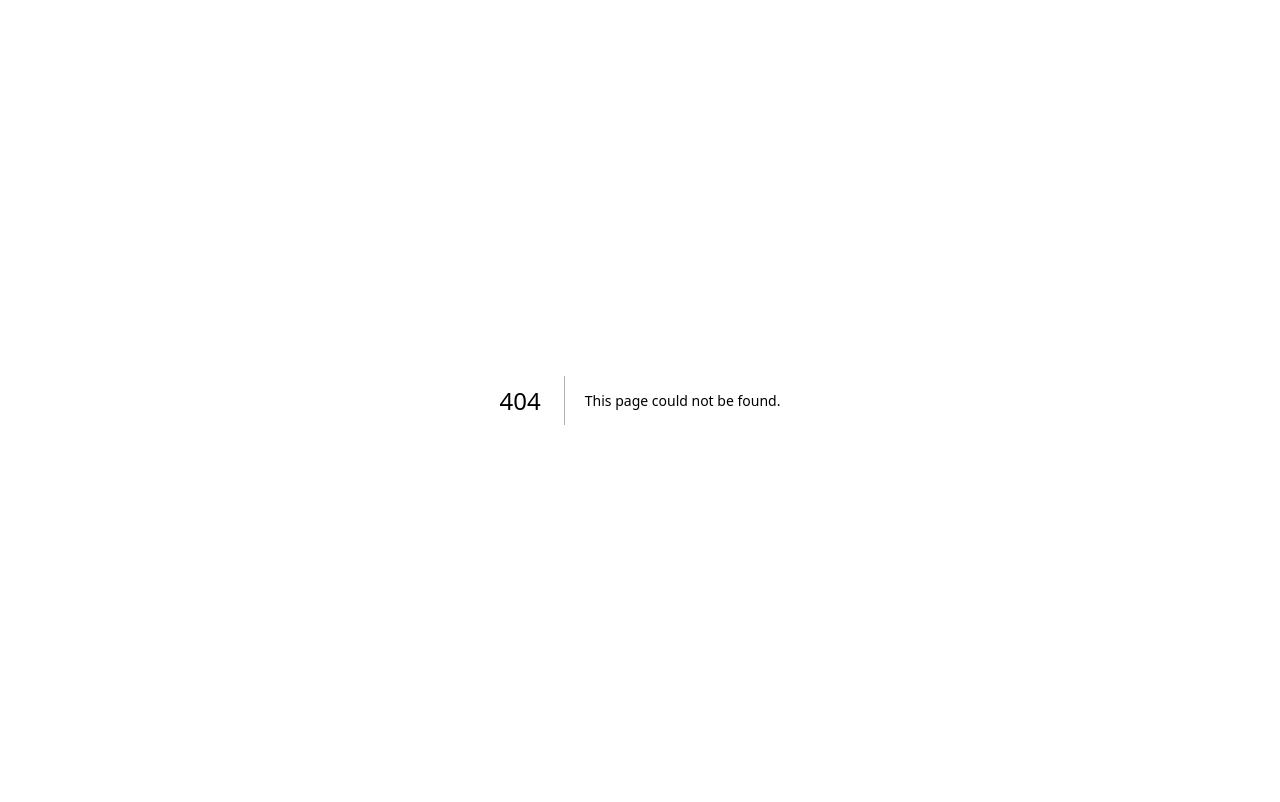
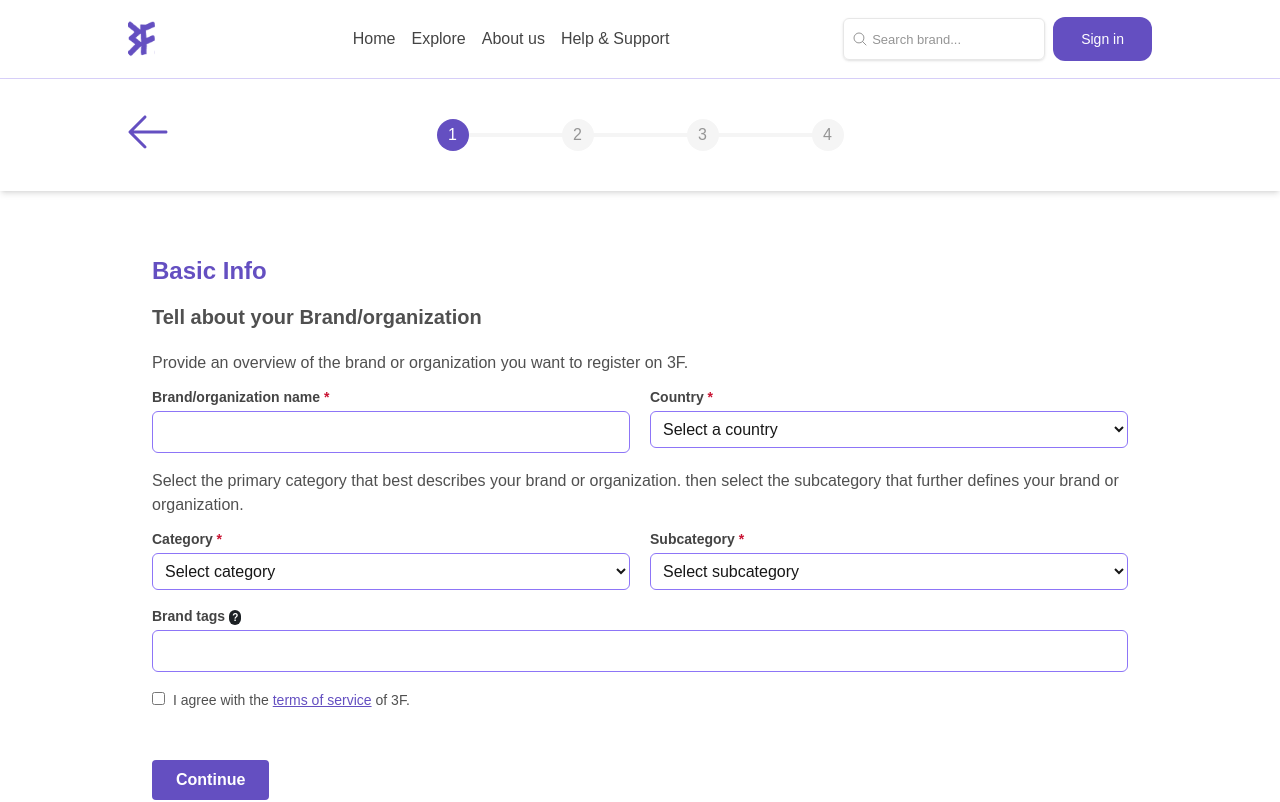
Before and after one commit to ayda-sh/fund-for-found, a Next.js app: page /brand-and-organizations in a window 1280 px wide. Before the commit this address had no page. Shown: the top 802 px of the page. Built offline with nearby package versions, Linux system fonts and the light colour scheme.

Commit message:
completed brand/organizations page ui

```diff
--- /dev/null
+++ b/src/app/brand-and-organizations/page.jsx
@@ -0,0 +1,248 @@
+"use client";
+import Link from "next/link";
+import { NavBar } from "../components/navbar/navbar";
+import Footer from "../components/footer/footer";
+import Image from "next/image";
+import { useEffect, useRef, useState } from "react";
+
+function BrandAndOrganizations() {
+  const [inputValue, setInputValue] = useState("");
+  const [selectedItems, setSelectedItems] = useState([]);
+  const [isDropdownOpen, setIsDropdownOpen] = useState(false);
+  const wrapperRef = useRef(null);
+
+  const allItems = ["Product design", "Web design", "Software", "UI design"];
+
+  const filteredItems = allItems.filter(
+    (item) =>
+      !selectedItems.includes(item) &&
+      item.toLowerCase().includes(inputValue.toLowerCase())
+  );
+
+  const addItem = (item) => {
+    if (!selectedItems.includes(item)) {
+      setSelectedItems([...selectedItems, item]);
+      setInputValue("");
+      setIsDropdownOpen(false);
+    }
+  };
+
+  useEffect(() => {
+    const handleClickOutside = (event) => {
+      if (wrapperRef.current && !wrapperRef.current.contains(event.target)) {
+        setIsDropdownOpen(false);
+      }
+    };
+    document.addEventListener("mousedown", handleClickOutside);
+    return () => document.removeEventListener("mousedown", handleClickOutside);
+  }, []);
+
+  return (
+    <>
+      <NavBar />
+      <div className="flex items-center py-10 shadow-md relative">
+        <Link href="/">
+          <Image
+            width={40}
+            height={40}
+            className="absolute top-9 left-32 hidden md:block"
+            src="/images/arrow-left.svg"
+            alt="arrow-left"
+          />
+        </Link>
+        <div className="flex justify-center text-center mx-auto">
+          <div className="flex justify-between md:w-[500px] w-[400px]">
+            <span className="before:content-[''] before:bg-[var(--light-4)] before:h-1 md:before:w-100 before:w-80  before:absolute before:top-[50%] before:-z-1 before:left-[50%] before:transform before:-translate-x-1/2 before:-translate-y-1/2"></span>
+            <div className="w-1/2">
+              <span className="h-8 w-8 bg-[var(--primary)] rounded-full text-white mx-auto flex items-center justify-center">
+                1
+              </span>
+            </div>
+            <div className="w-1/2">
+              <span className="h-8 w-8 bg-[var(--light-4)] rounded-full text-[var(--light-1)] mx-auto flex items-center justify-center">
+                2
+              </span>
+            </div>
+            <div className="w-1/2">
+              <span className="h-8 w-8 bg-[var(--light-4)] rounded-full text-[var(--light-1)] mx-auto flex items-center justify-center">
+                3
+              </span>
+            </div>
+            <div className="w-1/2">
+              <span className="h-8 w-8 bg-[var(--light-4)] rounded-full text-[var(--light-1)] mx-auto flex items-center justify-center">
+                4
+              </span>
+            </div>
+          </div>
+        </div>
+      </div>
+      <div className="max-w-5xl mx-auto p-6 my-10">
+        <h2 className="text-2xl text-[var(--primary)] font-bold mb-4">
+          Basic Info
+        </h2>
+        <p className="mb-5 text-[var(--gray-3)] text-xl font-semibold">
+          Tell about your Brand/organization
+        </p>
+        <p className="text-[var(--gray-3)] mb-3">
+          Provide an overview of the brand or organization you want to register
+          on 3F.
+        </p>
+        <form>
+          <div className="flex gap-5">
+            <div className="mb-4 w-1/2">
+              <label
+                htmlFor="brandName"
+                className="block text-sm font-semibold text-[var(--gray-2)]"
+              >
+                Brand/organization name{" "}
+                <span className="text-[#C91433]">*</span>
+              </label>
+              <input
+                type="text"
+                id="brandName"
+                name="brandName"
+                required
+                className="mt-1 block w-full border border-[var(--primary-300)] rounded-md p-2"
+              />
+            </div>
+
+            <div className="mb-4 w-1/2">
+              <label
+                htmlFor="country"
+                className="block text-sm font-semibold text-[var(--gray-2)]"
+              >
+                Country <span className="text-[#C91433]">*</span>
+              </label>
+              <select
+                id="country"
+                name="country"
+                required
+                className="mt-1 block w-full border border-[var(--primary-300)] rounded-md p-2"
+              >
+                <option value="">Select a country</option>
+              </select>
+            </div>
+          </div>
+
+          <p className="text-[var(--gray-3)] mb-3">
+            Select the primary category that best describes your brand or
+            organization. then select the subcategory that further defines your
+            brand or organization.
+          </p>
+
+          <div className="flex gap-5">
+            <div className="mb-4 w-1/2">
+              <label
+                htmlFor="category"
+                className="block text-sm font-semibold text-[var(--gray-2)]"
+              >
+                Category <span className="text-[#C91433]">*</span>
+              </label>
+              <select
+                id="category"
+                name="category"
+                required
+                className="mt-1 block w-full border border-[var(--primary-300)] rounded-md p-2"
+              >
+                <option value="">Select category</option>
+              </select>
+            </div>
+
+            <div className="mb-4 w-1/2">
+              <label
+                htmlFor="subcategory"
+                className="block text-sm font-semibold text-[var(--gray-2)]"
+              >
+                Subcategory <span className="text-[#C91433]">*</span>
+              </label>
+              <select
+                id="subcategory"
+                name="subcategory"
+                required
+                className="mt-1 block w-full border border-[var(--primary-300)] rounded-md p-2"
+              >
+                <option value="">Select subcategory</option>
+              </select>
+            </div>
+          </div>
+
+          <div className="mb-4">
+            <label
+              htmlFor="brandTags"
+              className="block text-sm font-semibold text-[var(--gray-2)]"
+            >
+              Brand tags
+              <span className="bg-[#1C2024] text-white rounded-xl py-0.5 px-[3px] text-[10px] ml-1">
+                ?
+              </span>
+            </label>
+            <div className="mt-1" ref={wrapperRef}>
+              <div className="flex flex-wrap items-center gap-2 p-1 border border-[var(--primary-300)] rounded-md">
+                {selectedItems.map((item) => (
+                  <div
+                    key={item}
+                    className="flex items-center bg-[var(--light-3)] text-[var(--gray-4)] px-3 py-1 rounded text-sm"
+                  >
+                    {item}
+                  </div>
+                ))}
+
+                <input
+                  type="text"
+                  value={inputValue}
+                  onChange={(e) => {
+                    setInputValue(e.target.value);
+                    setIsDropdownOpen(true);
+                  }}
+                  onFocus={() => setIsDropdownOpen(true)}
+                  className="flex-1 min-w-[100px] p-1 outline-none bg-transparent"
+                />
+              </div>
+
+              {isDropdownOpen && filteredItems.length > 0 && (
+                <div className="mt-1 w-full border border-[var(--light-3)] rounded-md shadow-lg max-h-60 overflow-auto">
+                  {filteredItems.map((item, index) => (
+                    <div
+                      key={index}
+                      onClick={() => addItem(item)}
+                      className="p-2 hover:bg-[var(--primary-50)] text-[var(--gray-4)] text-sm cursor-pointer"
+                    >
+                      {item}
+                    </div>
+                  ))}
+                </div>
+              )}
+            </div>
+          </div>
+
+          <div className="mb-12">
+            <input
+              type="checkbox"
+              id="terms"
+              name="terms"
+              required
+              className="mr-2 leading-tight"
+            />
+            <label htmlFor="terms" className="text-sm text-[var(--gray-3)]">
+              I agree with the
+              <Link href="#" className="mx-1 underline text-[var(--primary)]">
+                terms of service
+              </Link>
+              of 3F.
+            </label>
+          </div>
+
+          <button
+            type="submit"
+            className="px-6 py-2 bg-[var(--primary)] text-white font-bold rounded"
+          >
+            Continue
+          </button>
+        </form>
+      </div>
+      <Footer />
+    </>
+  );
+}
+
+export default BrandAndOrganizations;
```
